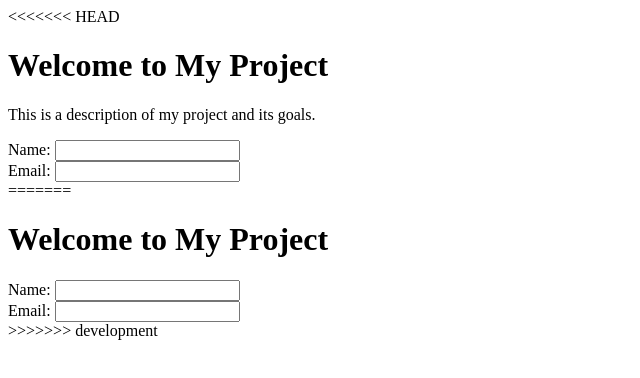
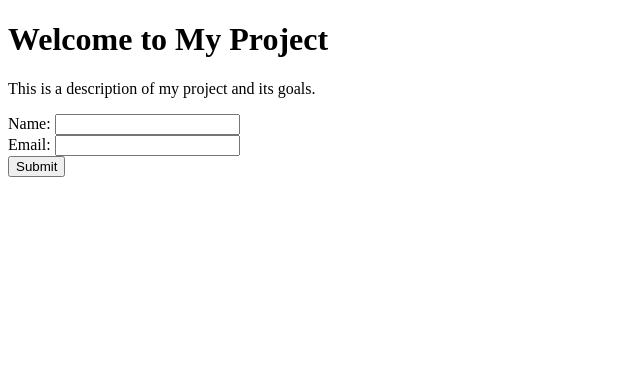
Before and after one commit to eyajeliti/git-workflow-exercise, a plain HTML site: page index.html in a window 1280 px wide. Shown: the whole page, without its empty margins (0-640 px from the left). Drawn offline with Linux system fonts and the light colour scheme.

Commit message:
update feature

```diff
--- a/index.html
+++ b/index.html
@@ -1,5 +1,4 @@
 <!DOCTYPE html>
-<<<<<<< HEAD
 <html>
 <head>
 <title>My Project</title>
@@ -14,30 +13,13 @@
 
 <label for="email">Email:</label>
 <input type="email" id="email" name="email"><br>
+
+<input type="submit" value="Submit">
 </form>
 
 <script>
-
+document.getElementById("btn-alert").addEventListener("click", function(){
+alert("Thank you for submitting the form!");});
 </script>
 </body>
-=======
-    <html>
-    <head>
-    <title>My Project</title>
-    </head>
-    <body>
-    <h1>Welcome to My Project</h1>
-    <form>
-    <label for="name">Name:</label>
-    <input type="text" id="name" name="name"><br>
-
-    <label for="email">Email:</label>
-    <input type="email" id="email" name="email"><br>
-    </form>
-
-    <script>
-
-    </script>
-    </body>
->>>>>>> development
 </html>
```
